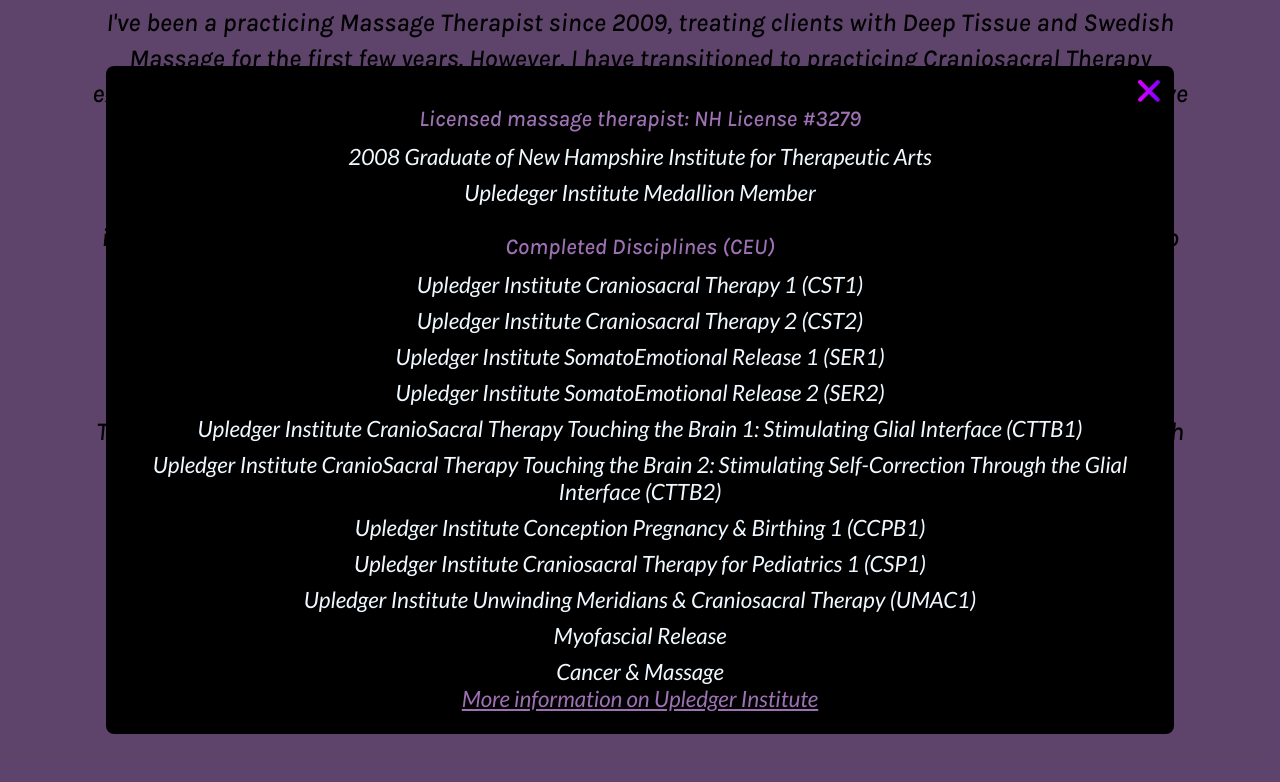
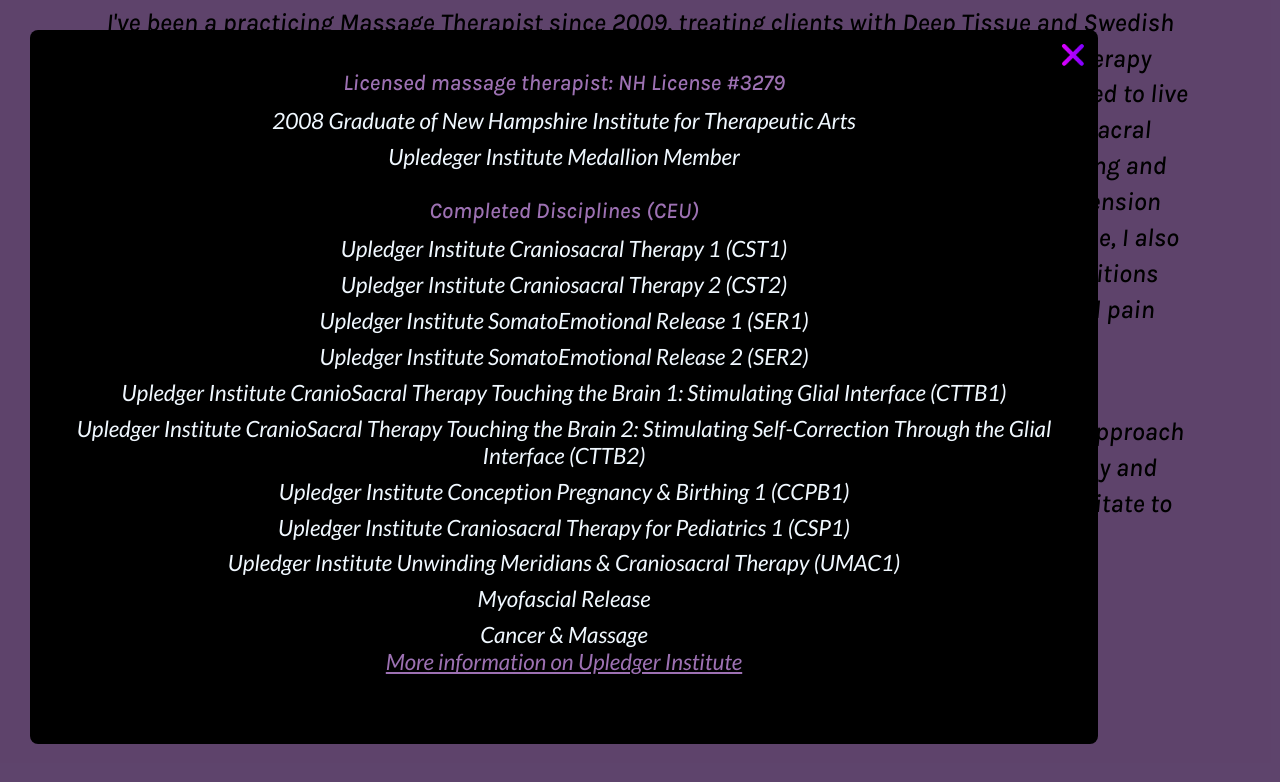
Before and after one commit to randyer/ATM-website, a website: page index.html in a window 1280 px wide. Both pictures are taken after a click on the button "Qualifications". Drawn offline with Linux system fonts and the light colour scheme.

Commit message:
updated popup stying

```diff
--- a/css/sections.css
+++ b/css/sections.css
@@ -355,6 +355,7 @@
   background: #dddd91;
   color: ghostwhite;
   margin-top: 5px;
+  z-index: 100;
 }
 
 .book span {
@@ -465,10 +466,12 @@
   color: aliceblue;
   border: none;
   max-width: 80vw;
-  max-height: 90vh;
+  height: 85%;
+  max-height: 85%;
   border-radius: 0.5rem;
   transition: all 0.5s;
   padding: 12px 22px 22px;
+  margin: 30px;
 }
 
 .modal p,
```
